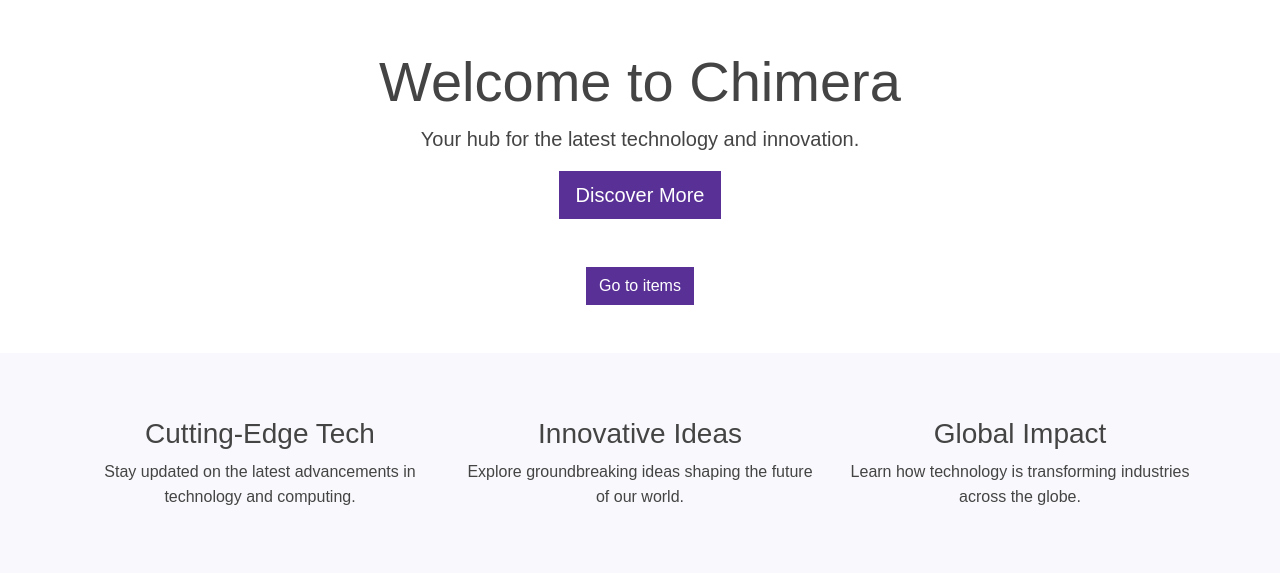
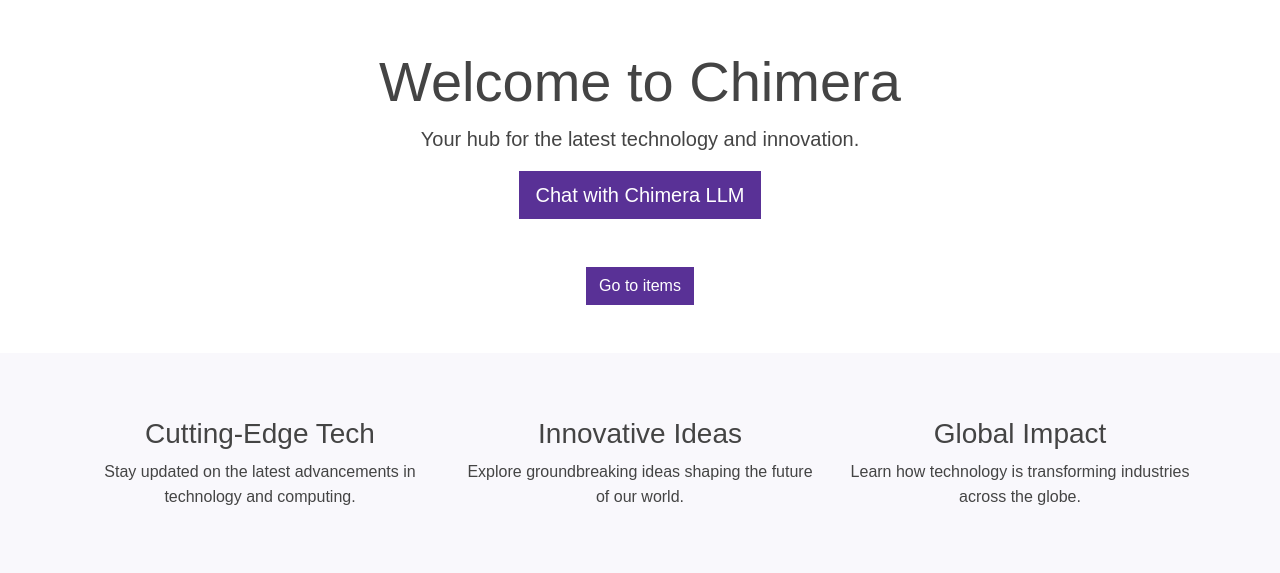
Before and after one commit to dmytro-varich/Chimera-Hackathon-Preparation, a Flask app: template simple_flask_bootstrap_template/templates/main.html in a window 1280 px wide. Shown: the part 87-660 px from the top of the page. Run offline with Flask 3, Linux system fonts and the light colour scheme; the template is opened without the code that fills it, so the values that code supplies are empty; some libraries are stand-ins or nearby versions.

Commit message:
Add button for redirection to streamlit front

```diff
--- a/simple_flask_bootstrap_template/templates/main.html
+++ b/simple_flask_bootstrap_template/templates/main.html
@@ -44,7 +44,7 @@
             <div class="text-center">
                 <h1 class="display-4">Welcome to Chimera</h1>
                 <p class="lead">Your hub for the latest technology and innovation.</p>
-                <a href="#features" class="btn btn-primary btn-lg">Discover More</a>
+                <a href='http://localhost:8501' target='_blank' class="btn btn-primary btn-lg">Chat with Chimera LLM</a>
             </div>
         </div>
 
```
Also changed, not shown: simple_flask_bootstrap_template/fl.py (+4 -4 lines).
